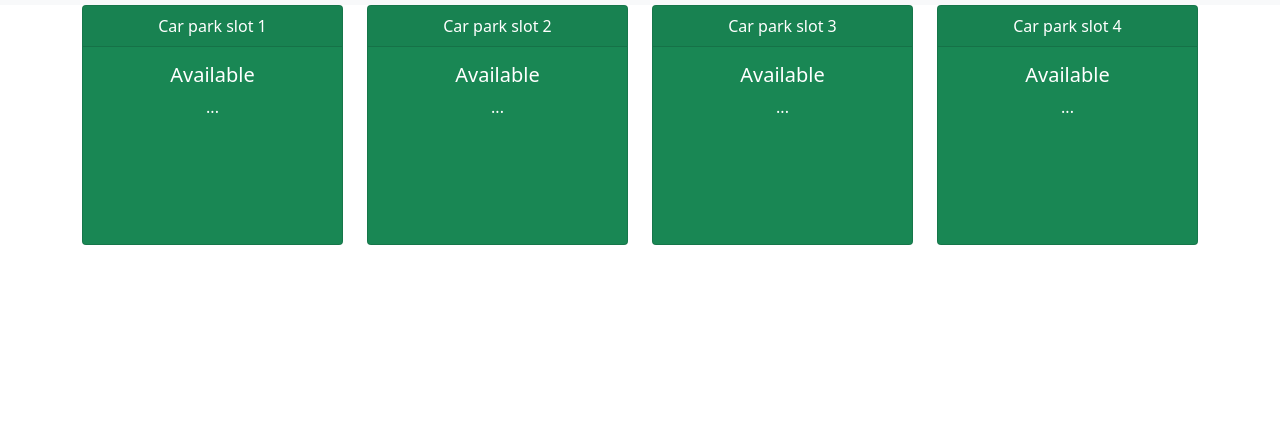
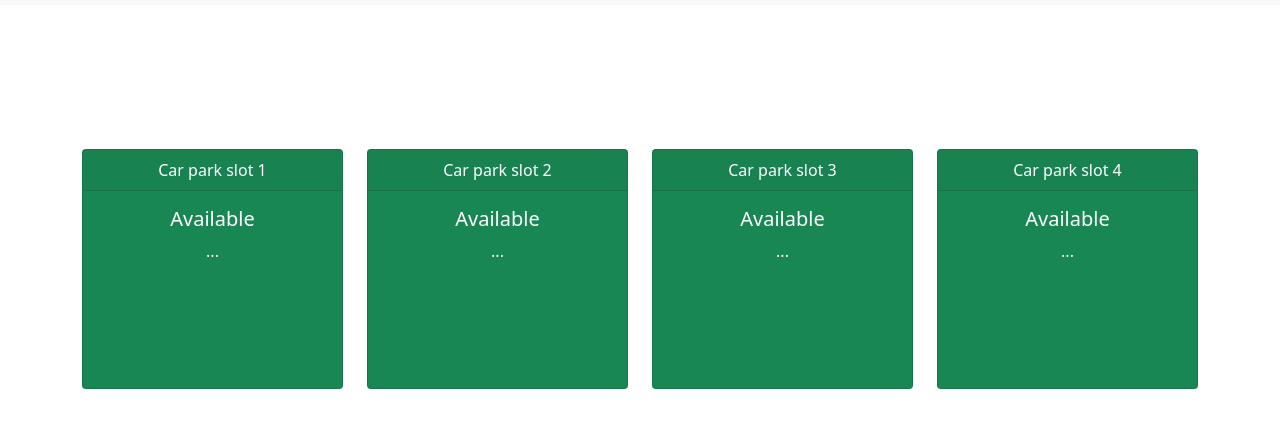
Before and after one commit to SiFeTiNe/exceed-carpark, a plain HTML site: page index.html in a window 1280 px wide. Shown: the part 51-478 px from the top of the page. Drawn offline with nearby package versions, Linux system fonts and the light colour scheme.

Commit message:
try to fix center

```diff
--- a/index.html
+++ b/index.html
@@ -46,8 +46,8 @@
         </div>
     </nav>
 
-    <main style="size: cover;">
-        <div class="container justify-content-center align-items-center">
+    <main>
+        <div class="container" style="padding-top: 9rem;">
             <div class="row">
                 <div class="col">
                 <div class="card text-white bg-success mb-3" style="height: 15rem;">
```
